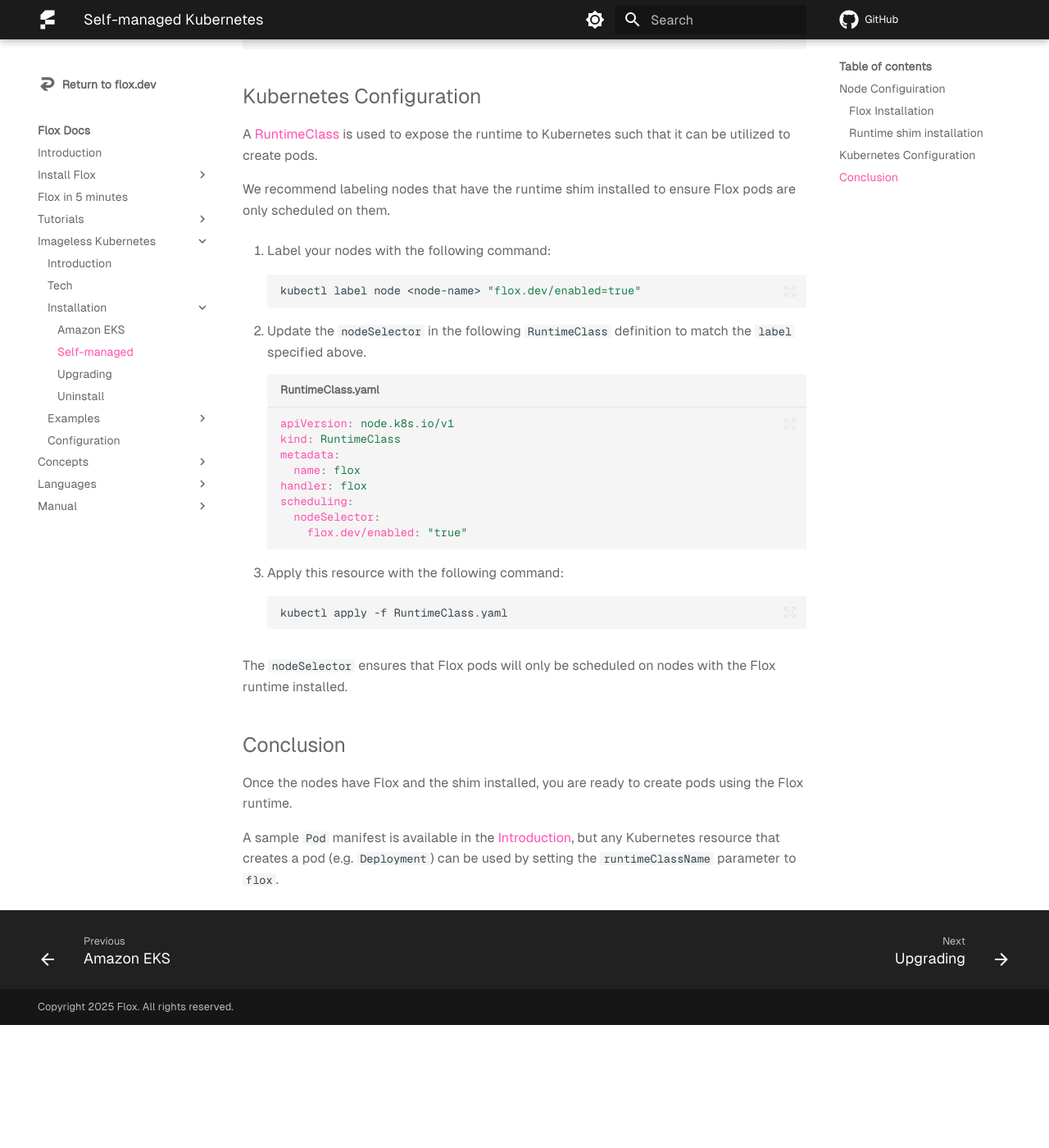
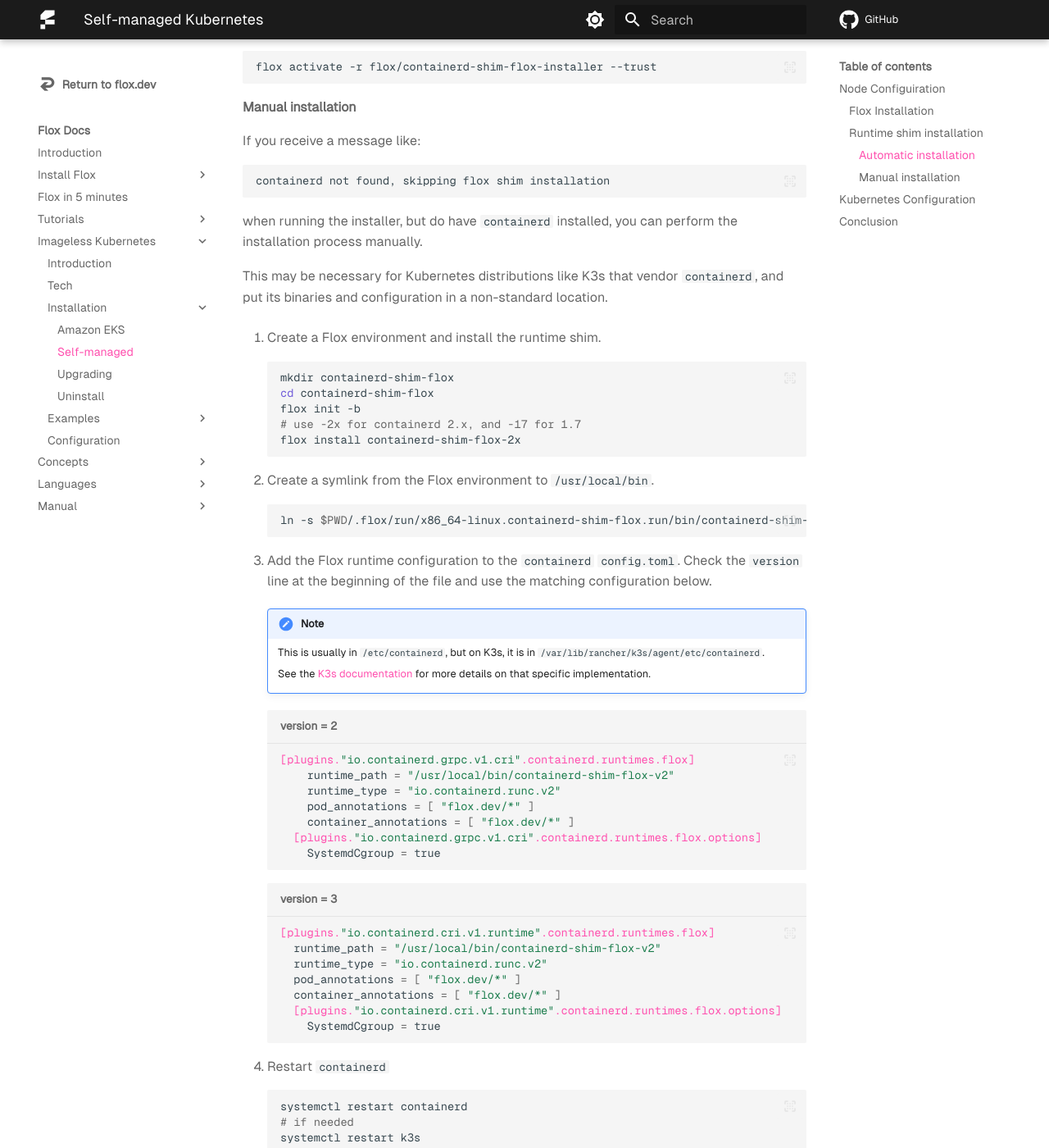
Before and after one commit to flox/floxdocs, an MkDocs documentation site: the page built from docs/k8s/install/self-managed.md, in a window 1280 px wide and 1400 px high, scrolled down 1146 px. Shown: the whole window at 82% size. Built offline with MkDocs 1.6.1 and Material for MkDocs 9.7.7, drawn with Linux system fonts in a browser that asks for light colours; plug-ins that fetch from the network failed and are left out; comment, search, counter and statistics services are not loaded; before the commit the page ends 2396 px from its top, so only the background shows below that; some of the changed text lies outside the part shown.

Commit message:
feat: add manual installation steps

````diff
--- a/docs/k8s/install/self-managed.md
+++ b/docs/k8s/install/self-managed.md
@@ -24,6 +24,8 @@
 
 ### Runtime shim installation
 
+#### Automatic installation
+
 We provide an installer in the form of a Flox environment that deploys Imageless Kubernetes by:
 
 - Detecting the installed `containerd` version
@@ -31,13 +33,78 @@
 - Updating the `containerd` configuration as necessary
 - Restarting `containerd`
 
-Details about the installer can be found on its [FloxHub page][shim-installer]; the script is the activation hook for the environment.
+Details about the installer can be found on its [FloxHub page][shim-installer]; the script is executed by the activation hook for the environment.
 
 Once Flox is installed, the runtime shim can be installed by running the following command as `root` on each node that will host Imageless Kubernetes pods.
 
 ```sh
 flox activate -r flox/containerd-shim-flox-installer --trust
 ```
+
+#### Manual installation
+
+If you receive a message like:
+
+```sh
+containerd not found, skipping flox shim installation
+```
+
+when running the installer, but do have `containerd` installed, you can perform the installation process manually.
+
+This may be necessary for Kubernetes distributions like K3s that vendor `containerd`, and put its binaries and configuration in a non-standard location.
+
+1. Create a Flox environment and install the runtime shim.
+
+    ```sh
+    mkdir containerd-shim-flox
+    cd containerd-shim-flox
+    flox init -b
+    # use -2x for containerd 2.x, and -17 for 1.7
+    flox install containerd-shim-flox-2x
+    ```
+
+2. Create a symlink from the Flox environment to `/usr/local/bin`.
+
+    ```sh
+    ln -s $PWD/.flox/run/x86_64-linux.containerd-shim-flox.run/bin/containerd-shim-flox-v2 /usr/local/bin/containerd-shim-flox-v2
+
+    ```
+
+3. Add the Flox runtime configuration to the `containerd` `config.toml`.
+Check the `version` line at the beginning of the file and use the matching configuration below.
+
+    !!! note "Note"
+        This is usually in `/etc/containerd`, but on K3s, it is in `/var/lib/rancher/k3s/agent/etc/containerd`.
+
+        See the [K3s documentation](https://docs.k3s.io/advanced#configuring-containerd) for more details on that specific implementation.
+
+    ```toml title="version = 2"
+    [plugins."io.containerd.grpc.v1.cri".containerd.runtimes.flox]
+        runtime_path = "/usr/local/bin/containerd-shim-flox-v2"
+        runtime_type = "io.containerd.runc.v2"
+        pod_annotations = [ "flox.dev/*" ]
+        container_annotations = [ "flox.dev/*" ]
+      [plugins."io.containerd.grpc.v1.cri".containerd.runtimes.flox.options]
+        SystemdCgroup = true
+    ```
+
+    ```toml title="version = 3"
+    [plugins."io.containerd.cri.v1.runtime".containerd.runtimes.flox]
+      runtime_path = "/usr/local/bin/containerd-shim-flox-v2"
+      runtime_type = "io.containerd.runc.v2"
+      pod_annotations = [ "flox.dev/*" ]
+      container_annotations = [ "flox.dev/*" ]
+      [plugins."io.containerd.cri.v1.runtime".containerd.runtimes.flox.options]
+        SystemdCgroup = true
+    ```
+
+4. Restart `containerd`
+
+    ```sh
+    systemctl restart containerd
+    # if needed
+    systemctl restart k3s
+    ```
 
 ## Kubernetes Configuration
 
````
